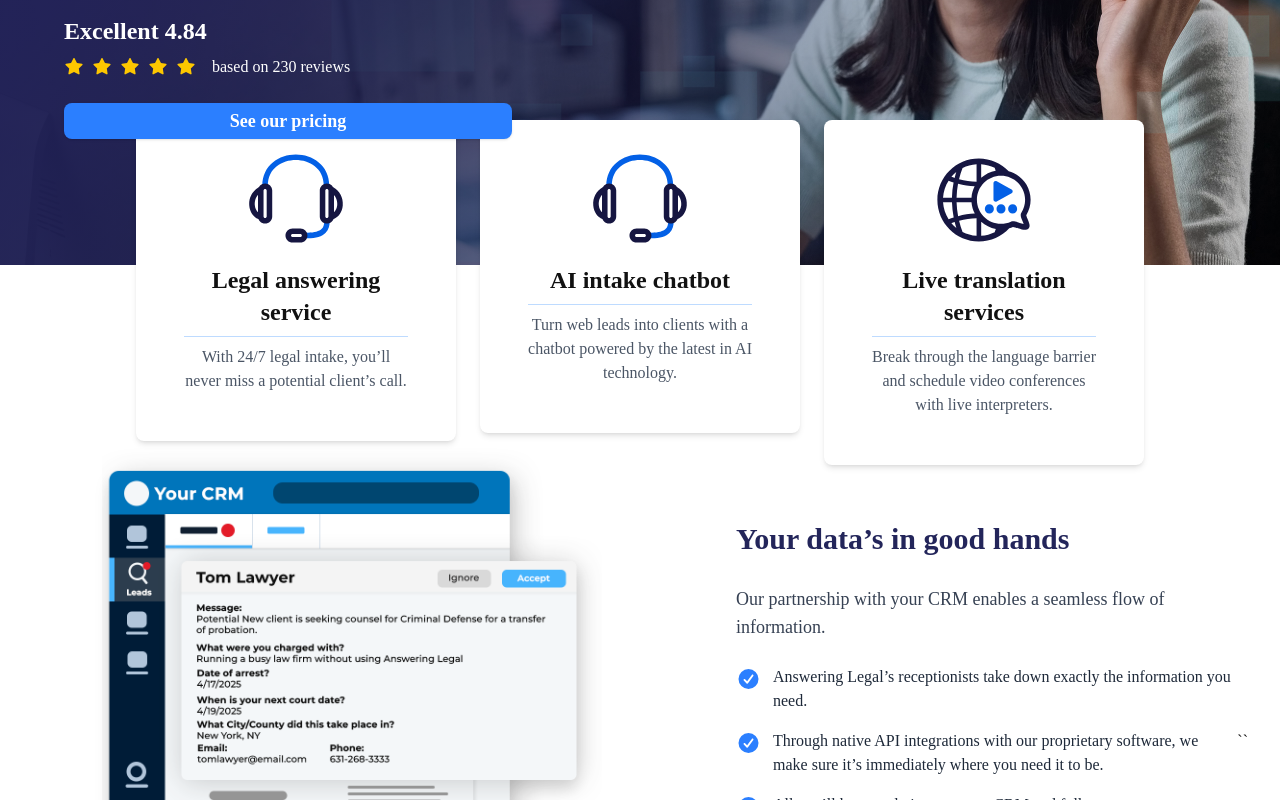
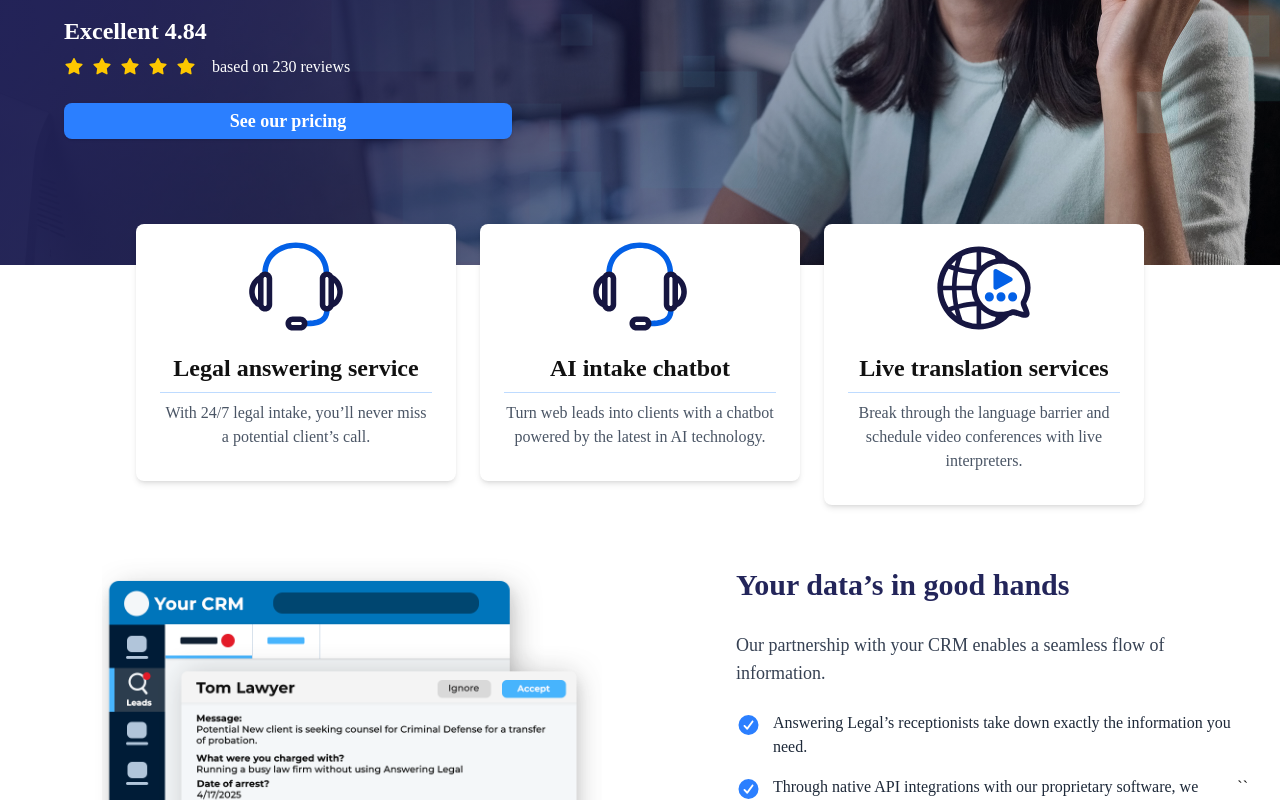
Before and after one commit to mahmadsadikRepositry/frontend-assignment-nextjs, a Next.js app: page / in a window 1280 px wide. Shown: the part 460-1260 px from the top of the page. Built offline with nearby package versions, Linux system fonts and the light colour scheme.

Commit message:
some styling

```diff
--- a/app/Components/CRM/Crm.tsx
+++ b/app/Components/CRM/Crm.tsx
@@ -6,7 +6,7 @@ import { FontAwesomeIcon } from "@fortawesome/react-fontawesome";
 export default function Crm() {
   return (
     <section>
-    <div className="pt-32 bg-white w-full   pb-10 flex flex-col md:flex-row items-center justify-center gap-8 md:gap-16 ">
+    <div className="pt-72 bg-white w-full   pb-10 flex flex-col md:flex-row items-center justify-center gap-8 md:gap-16 ">
       <div className="w-full md:w-1/2 flex justify-center">
         <Image
           src="/images/CRM-Graphic.png"
@@ -18,7 +18,7 @@ export default function Crm() {
         />
       </div>
       <div className="w-full md:w-1/2 flex flex-col justify-center items-start max-w-lg">
-        <h2 className="text-[#23255A] text-2xl md:text-3xl font-bold mb-2 pt-32">
+        <h2 className="text-[#23255A] text-2xl md:text-3xl font-bold mb-2">
           Your data’s in good hands
         </h2>
         <div className="w-20 h-1 bg-blue mb-4" />
--- a/app/Components/Card/Card.tsx
+++ b/app/Components/Card/Card.tsx
@@ -1,6 +1,6 @@
 export const Card = ({ children }: { children: React.ReactNode }) => {
     return (
-        <div className="bg-white rounded-lg shadow-md p-8 w-full max-w-2xl mx-auto">
+        <div className="bg-white rounded-lg shadow-md px-2 py-4 w-full max-w-2xl mx-auto">
            {children}
         </div>
     )
--- a/app/Components/hero/Hero.tsx
+++ b/app/Components/hero/Hero.tsx
@@ -61,7 +61,7 @@ export default function Hero() {
 			</div>
 
 
-<div className="flex absolute -bottom-50 left-1/2 transform -translate-x-1/2 gap-6 hidden md:flex">
+<div className="flex absolute -bottom-60 left-1/2 transform -translate-x-1/2 gap-6 hidden md:flex">
 	{
 		HeroCardItems.map((item, index) => (
 			<div key={index} className="right-10 w-80">
```
